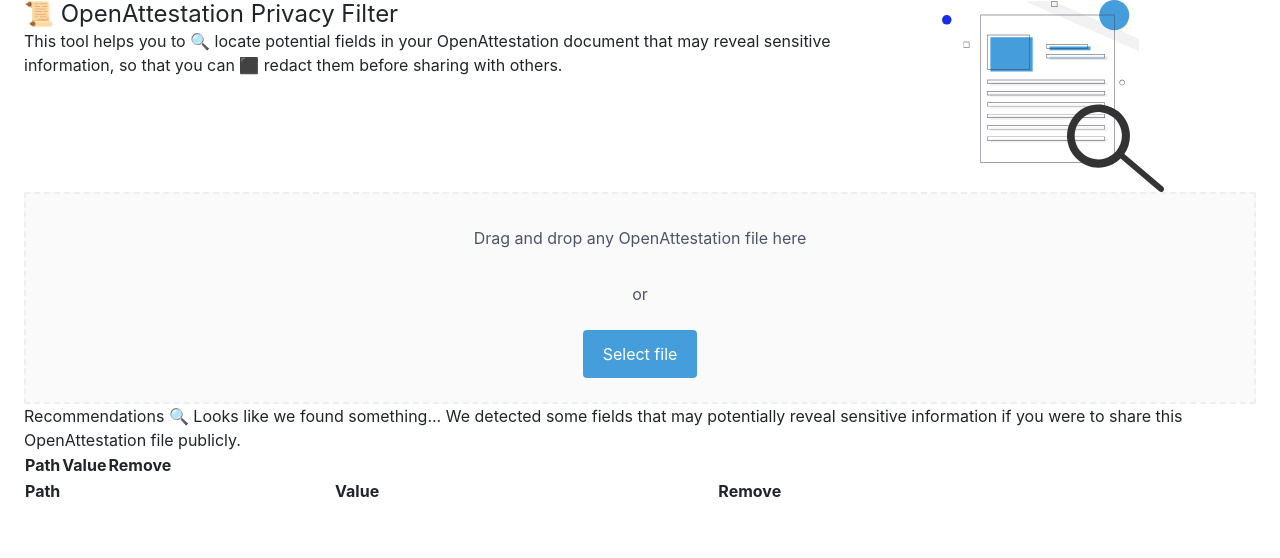
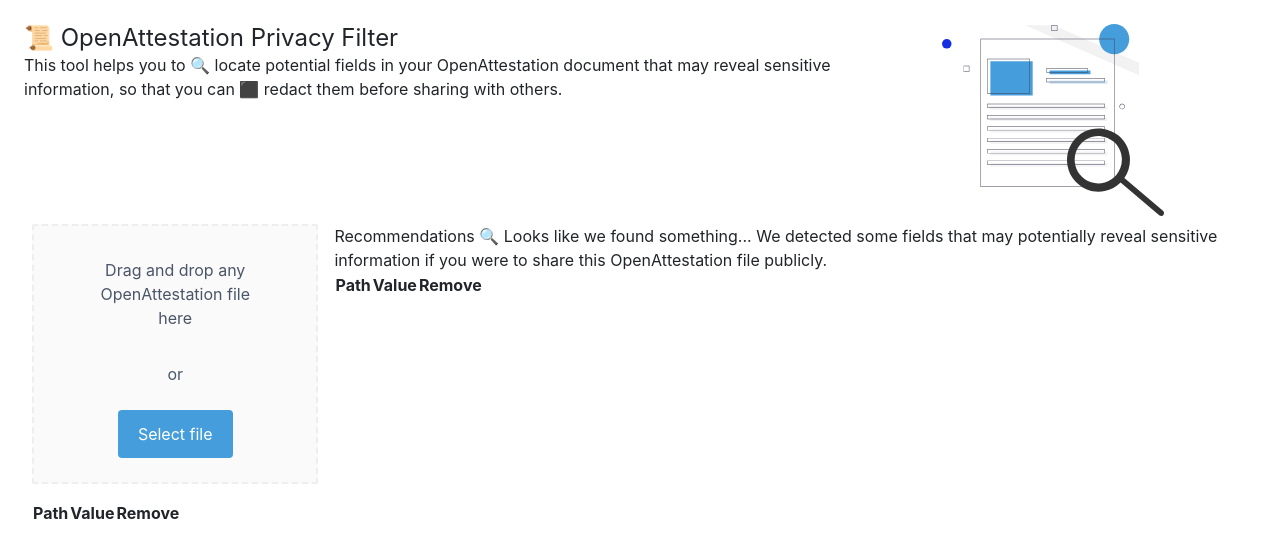
Before and after one commit to Open-Attestation/privacy-filter, a React (Create React App) app: page / in a window 1280 px wide. Shown: the top 558 px of the page. Built offline with nearby package versions, Linux system fonts and the light colour scheme.

Commit message:
fix: styles

```diff
--- a/src/App.tsx
+++ b/src/App.tsx
@@ -5,7 +5,7 @@
 export const App: React.FunctionComponent = () => {
   return (
     <div className="App">
-      <div className="container mx-auto px-4">
+      <div className="container mx-auto p-4">
         <div className="grid grid-cols-12 gap-2">
           <div className="col-span-8">
             <h1>
--- a/src/components/PrivacyFilter/PrivacyFilter.tsx
+++ b/src/components/PrivacyFilter/PrivacyFilter.tsx
@@ -75,8 +75,8 @@
   // TODO: Change this to follow tradetrust.io's dropzone
   return (
     <>
-      <div className="md:flex">
-        <div className="flex-1">
+      <div className="flex">
+        <div className="flex-1 p-2">
           <div {...getRootProps({ style })} className="flex flex-col">
             <input {...getInputProps()} />
             <div className="text-gray-700 text-center px-4 py-2 m-4">Drag and drop any OpenAttestation file here</div>
@@ -86,12 +86,14 @@
             </div>
           </div>
         </div>
-        <div className="flex-1">
+        <div className="flex-1 p-2">
           <RecommendationsDisplay document={rawDocument} fileName={fileName} />
         </div>
       </div>
-      <div className="grid grid-cols-1 gap-2">
-        <DocumentViewer document={rawDocument} />
+      <div className="flex">
+        <div className="flex-1 p-2">
+          <DocumentViewer document={rawDocument} />
+        </div>
       </div>
     </>
   );
```
Also changed, not shown: 2 other files (tests, documents, lock files or other folders).
